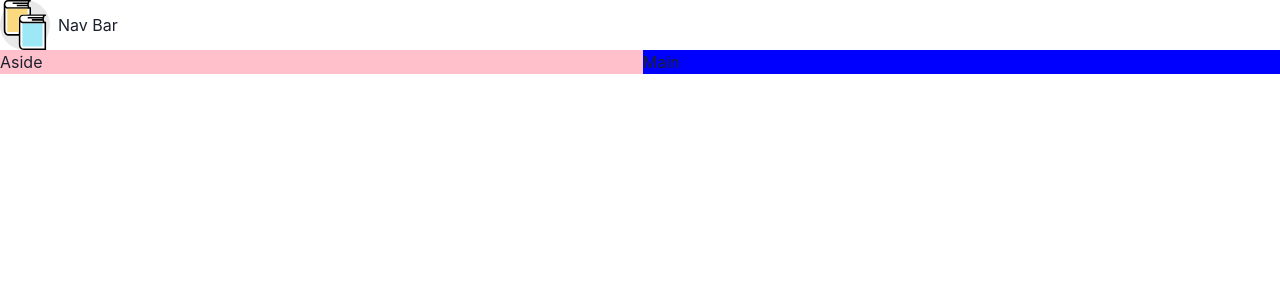
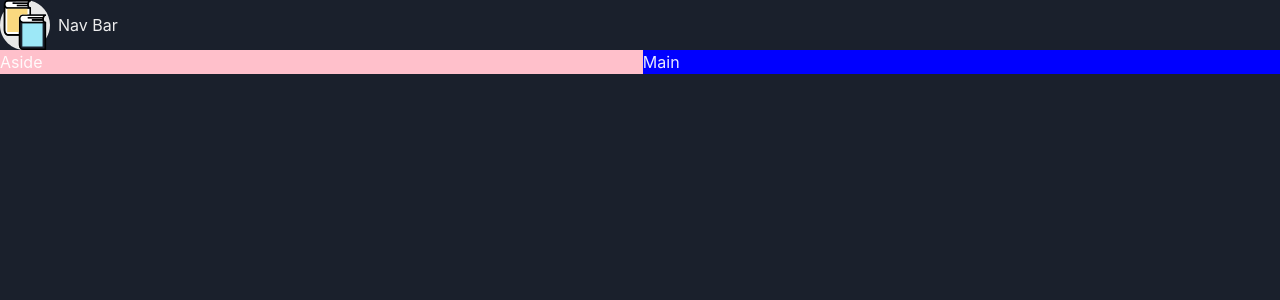
Before and after one commit to devNouraMohsen/wajhni, a React (Vite) app: page / in a window 1280 px wide. Shown: the top 300 px of the page. Built offline with nearby package versions, Linux system fonts and the light colour scheme.

Commit message:
dark mode

```diff
--- a/src/main.tsx
+++ b/src/main.tsx
@@ -1,14 +1,15 @@
 import React from 'react'
 import ReactDOM from 'react-dom/client'
-import { ChakraProvider } from '@chakra-ui/react'
+import { ChakraProvider, ColorModeScript } from '@chakra-ui/react'
 import App from './App'
+import theme from './theme'
 import './index.css'
 
 ReactDOM.createRoot(document.getElementById('root') as HTMLElement).render(
   <React.StrictMode>
-    <ChakraProvider>
+    <ChakraProvider theme={theme}>
+      <ColorModeScript initialColorMode={theme.config.initialColorMode}/>
       <App />
-
     </ChakraProvider>
-  </React.StrictMode>,
+  </React.StrictMode>
 )
--- /dev/null
+++ b/src/theme.ts
@@ -0,0 +1,10 @@
+import { extendTheme, ThemeConfig } from "@chakra-ui/react";
+
+
+const config: ThemeConfig = {
+    initialColorMode: "dark",
+};
+
+const theme = extendTheme({ config });
+
+export default theme;
```
